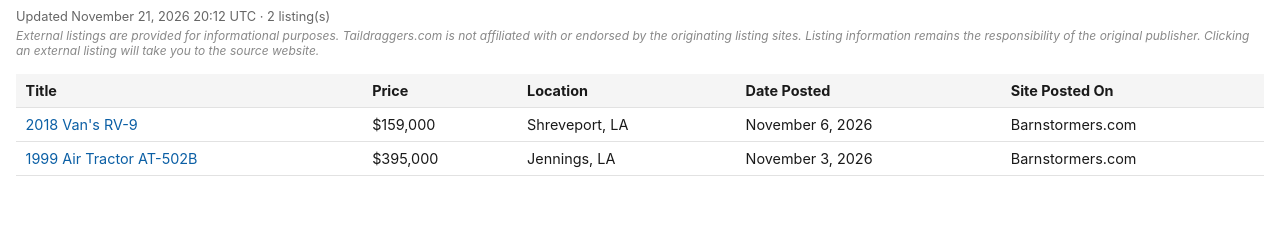
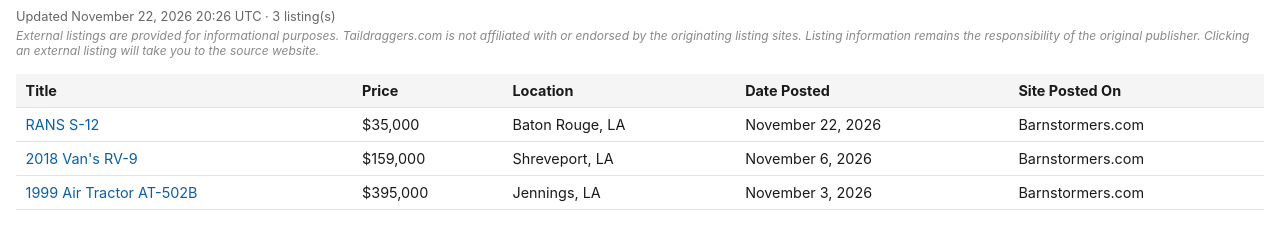
Before and after one commit to taildraggers/louisiana, a plain HTML site: page docs/index.html in a window 1280 px wide. Shown: the part 43-292 px from the top of the page. Drawn offline with Linux system fonts and the light colour scheme.

Commit message:
Update Louisiana listings (2026-11-22)

```diff
--- a/docs/index.html
+++ b/docs/index.html
@@ -58,13 +58,14 @@
 </head>
 <body>
   <h1>Taildragger Ads in Louisiana</h1>
-  <div class="updated">Updated November 21, 2026 20:12 UTC &middot; 2 listing(s)</div>
+  <div class="updated">Updated November 22, 2026 20:26 UTC &middot; 3 listing(s)</div>
   <div class="disclaimer">External listings are provided for informational purposes. Taildraggers.com is not affiliated with or endorsed by the originating listing sites. Listing information remains the responsibility of the original publisher. Clicking an external listing will take you to the source website.</div>
   <table>
     <thead>
       <tr><th>Title</th><th>Price</th><th>Location</th><th>Date Posted</th><th>Site Posted On</th></tr>
     </thead>
     <tbody>
+        <tr><td><a href="https://www.barnstormers.com/classified-2085123-Rans-S12XL-100HP-912ULS-KHZR.html" target="_blank" rel="noopener noreferrer">RANS S-12</a></td><td>$35,000</td><td>Baton Rouge, LA</td><td>November 22, 2026</td><td>Barnstormers.com</td></tr>
         <tr><td><a href="https://www.barnstormers.com/classified-2058442-2018-Vans-RV9-300-Hrs-Total.html" target="_blank" rel="noopener noreferrer">2018 Van&#x27;s RV-9</a></td><td>$159,000</td><td>Shreveport, LA</td><td>November 6, 2026</td><td>Barnstormers.com</td></tr>
         <tr><td><a href="https://www.barnstormers.com/classified-2026889-1999-502B-AIR-TRACTOR.html" target="_blank" rel="noopener noreferrer">1999 Air Tractor AT-502B</a></td><td>$395,000</td><td>Jennings, LA</td><td>November 3, 2026</td><td>Barnstormers.com</td></tr>
     </tbody>
```
